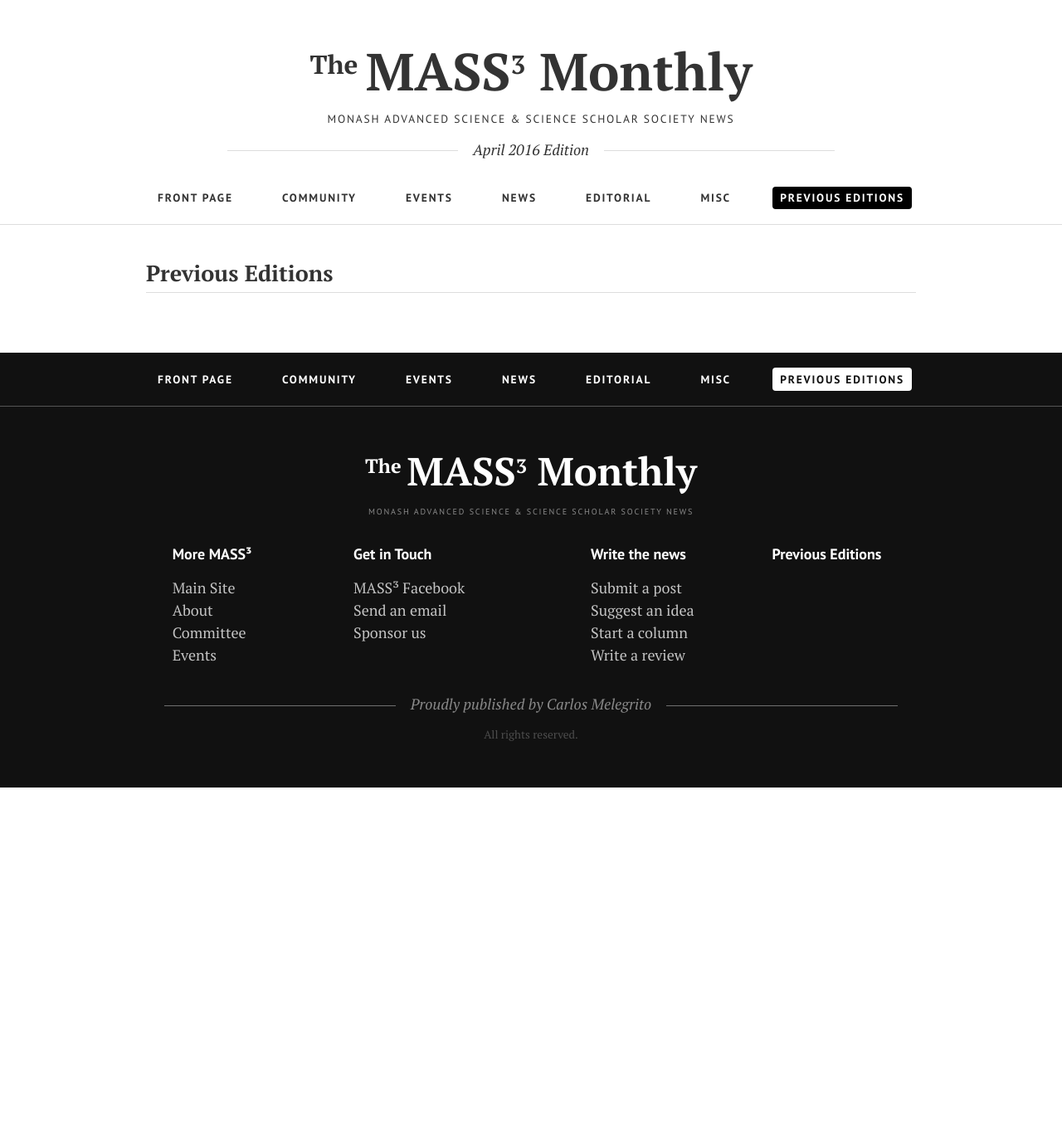
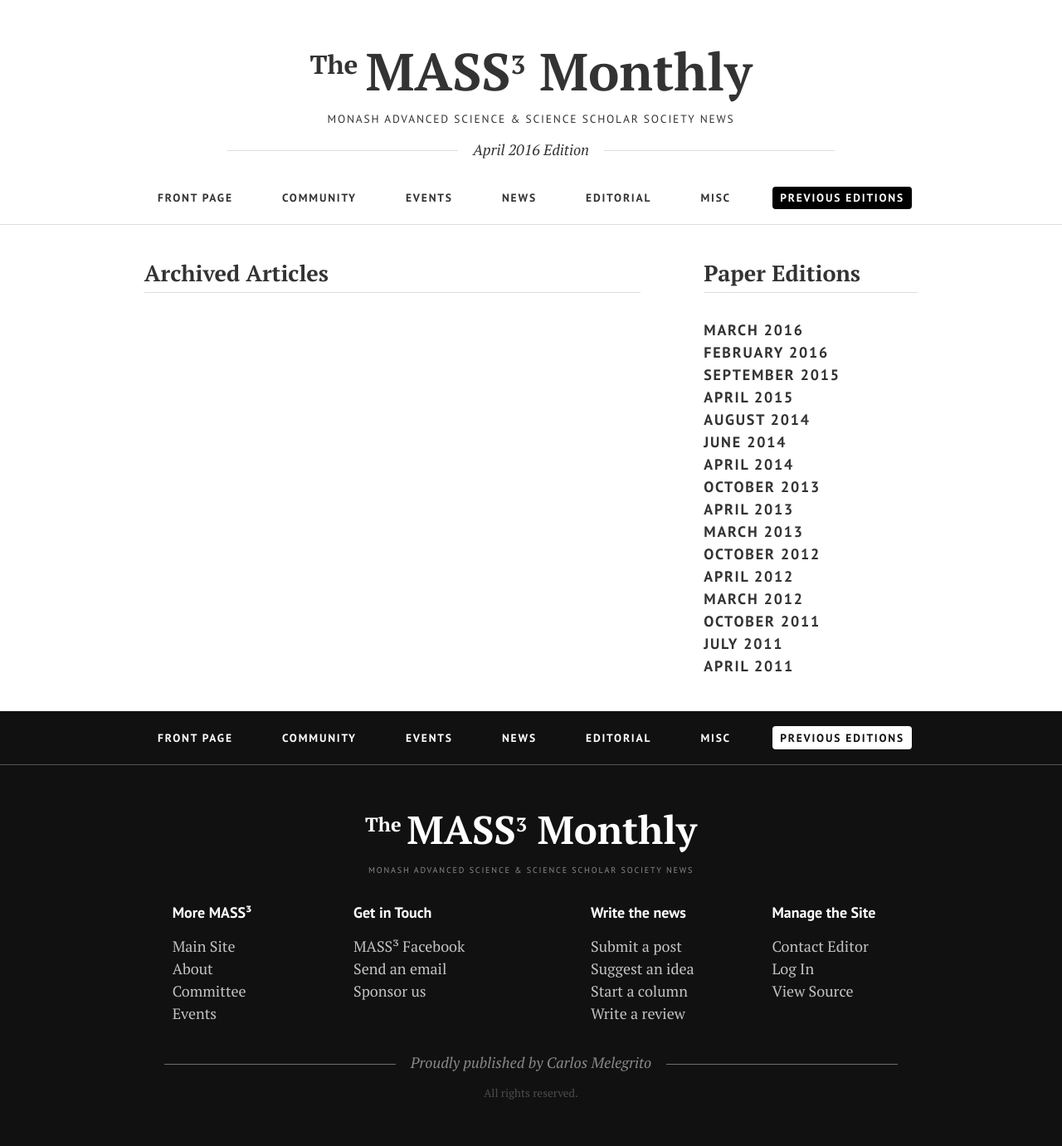
Before and after one commit to masscubed/masscubed.com, a Jekyll site: the page built from monthly/archived/index.markdown, in a window 1280 px wide. Shown: the whole page at 83% size. Built offline with Jekyll 4.4.1, drawn with Linux system fonts in a browser that asks for light colours; before the commit the page ends 949 px from its top, so only the background shows below that.

Commit message:
Add new archived page, fix footer
Change archived page to display older newsletters as a list in /monthly/archived/index.markdown, alongside a list of articles that have been marked in the 'archived' category.

```diff
--- a/_includes/footer.html
+++ b/_includes/footer.html
@@ -34,13 +34,11 @@
 				</ul>
 			</div>
 			<div class="col half-size no-right">
-				<h2 class="footer-header">Previous Editions</h2>
+				<h2 class="footer-header">Manage the Site</h2>
 				<ul class="footer-links">
-					{% for article in site.posts limit:4 | sort: "date" %}
-						{% if article.category == "Archived" %}
-							<li><a href="{{ article.PDFurl }}">{{ article.title | truncate: 10 }}</a></li>
-						{% endif %}
-					{% endfor %}
+					<li><a href="{{ site.email }}?subject=Feedback">Contact Editor</a></li>
+					<li><a href="http://manage.siteleaf.net">Log In</a></li>
+					<li><a href="http://github.com/cjmlgrto/masscubed.net">View Source</a></li>
 				</ul>
 			</div>
 		</div>
--- /dev/null
+++ b/_layouts/archived.html
@@ -0,0 +1,49 @@
+<!doctype html>
+<html lang="en">
+	{% include head.html %}
+	<body>
+		{% include header.html %}
+		<nav class="navbar mobile hidden" onclick="toggle(this)">
+			{% include nav.html %}
+		</nav>
+
+ 		<main>
+			<div class="grid container">
+				<!-- list of archived articles -->
+				<article class="col two-third no-left">
+					<h1 class="section-header">Archived Articles</h1>
+					{% for article in site.posts %}
+						{% if article.category == "Archived" %}
+							<article class="archived-article">
+								<div class="col one-third no-left article-image" style="background-image:url({{ article.image }})">
+								</div>
+								<div class="col two-third no-right">
+									<a class="permalink" href="{{ article.url }}">
+										{% if article.edition %}<span class="article-type">{{ article.edition }}</span>{% endif %}
+										<h1 class="article-headline">{{ article.title }}</h1>
+									</a>
+								</div>
+							</article>
+						{% endif %}
+					{% endfor %}
+				</article>
+
+				<!-- links to other articles -->
+				<div class="col one-third no-right sidebar paper-editions">
+					<h2 class="section-header">Paper Editions</h2>
+					<ul>
+						{% for newsletter in page.newsletters %}
+							<li><a href="{{ newsletter.url }}">{{ newsletter.title }}</a></li>
+						{% endfor %}
+					</ul>
+				</div>
+			</div>
+		</main>
+
+		<nav class="navbar bottom-nav mobile hidden" onclick="toggle(this)">
+			{% include nav.html %}
+		</nav>
+		{% include footer.html %}
+	</body>
+	{% include scripts.html %}
+</html>
--- a/monthly/archived/index.markdown
+++ b/monthly/archived/index.markdown
@@ -1,24 +1,41 @@
----
-title: Previous Editions
-layout: default
 ---
 
-<section class="grid container all-stories">
-	<div class="col max-width">
-		<h1 class="section-header">{{ page.title }}</h1>
-	</div>
-	{% for article in site.posts %}
-		{% if article.category == "Archived" %}
-			<article class="article">
-				<div class="col two-third no-right">
-					<a class="permalink" href="{{ article.PDFurl }}">
-						<span class="article-type">Archived</span>
-						<h1 class="article-headline">{{ article.title }}</h1>
-						<h2 class="article-subhead">{{ article.subtitle }}</h2>
-						<span class="article-byline">With {{ article.author }} as Editor</span>
-					</a>
-				</div>
-			</article>
-		{% endif %}
-	{% endfor %}
-</section>
+title: Previous Editions
+layout: archived
+
+newsletters:
+- title: March 2016
+  url: /news/newsletters/mar16.pdf
+- title: February 2016
+  url: /news/newsletters/feb16.pdf
+- title: September 2015
+  url: /news/newsletters/sep15.pdf
+- title: April 2015
+  url: /news/newsletters/apr15.pdf
+- title: August 2014
+  url: /news/newsletters/aug14.pdf
+- title: June 2014
+  url: /news/newsletters/jun14.pdf
+- title: April 2014
+  url: /news/newsletters/apr14.pdf
+- title: October 2013
+  url: /news/newsletters/oct13.pdf
+- title: April 2013
+  url: /news/newsletters/apr13.pdf
+- title: March 2013
+  url: /news/newsletters/mar13.pdf
+- title: October 2012
+  url: /news/newsletters/oct12.pdf
+- title: April 2012
+  url: /news/newsletters/apr12.pdf
+- title: March 2012
+  url: /news/newsletters/mar12.pdf
+- title: October 2011
+  url: /news/newsletters/oct11.pdf
+- title: July 2011
+  url: /news/newsletters/jul11.pdf
+- title: April 2011
+  url: /news/newsletters/apr11.pdf
+
+
+---
--- a/monthly/assets/style.css
+++ b/monthly/assets/style.css
@@ -231,6 +231,32 @@
 .sidebar .col {
 	width: 100%;
 	margin: 0 0 2rem;
+}
+
+.archived-article .one-third {
+	width: calc(33% - 2.5rem);
+	margin-right: 0;
+}
+
+.archived-article .two-thid {
+	width: calc(67% - 1rem)
+}
+
+.paper-editions ul {
+	list-style: none;
+}
+
+.paper-editions li {
+	display: block;
+	font-weight: bold;
+	margin-bottom: .5rem;
+	letter-spacing: .1rem;
+	text-transform: uppercase;
+	font-family: "PT Sans", "Trebuchet MS", system, "Helvetica Neue";
+}
+
+.paper-editions li a {
+	text-decoration: none;
 }
 
 
```
